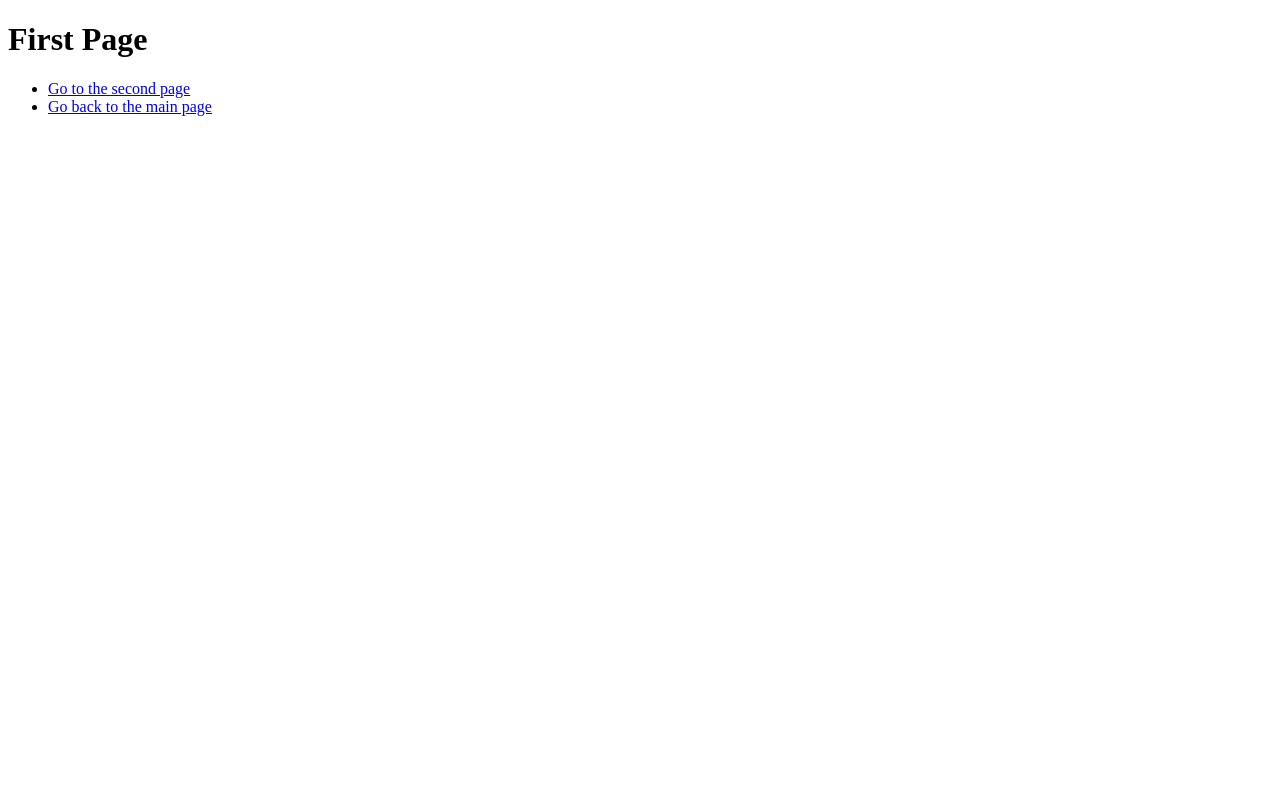
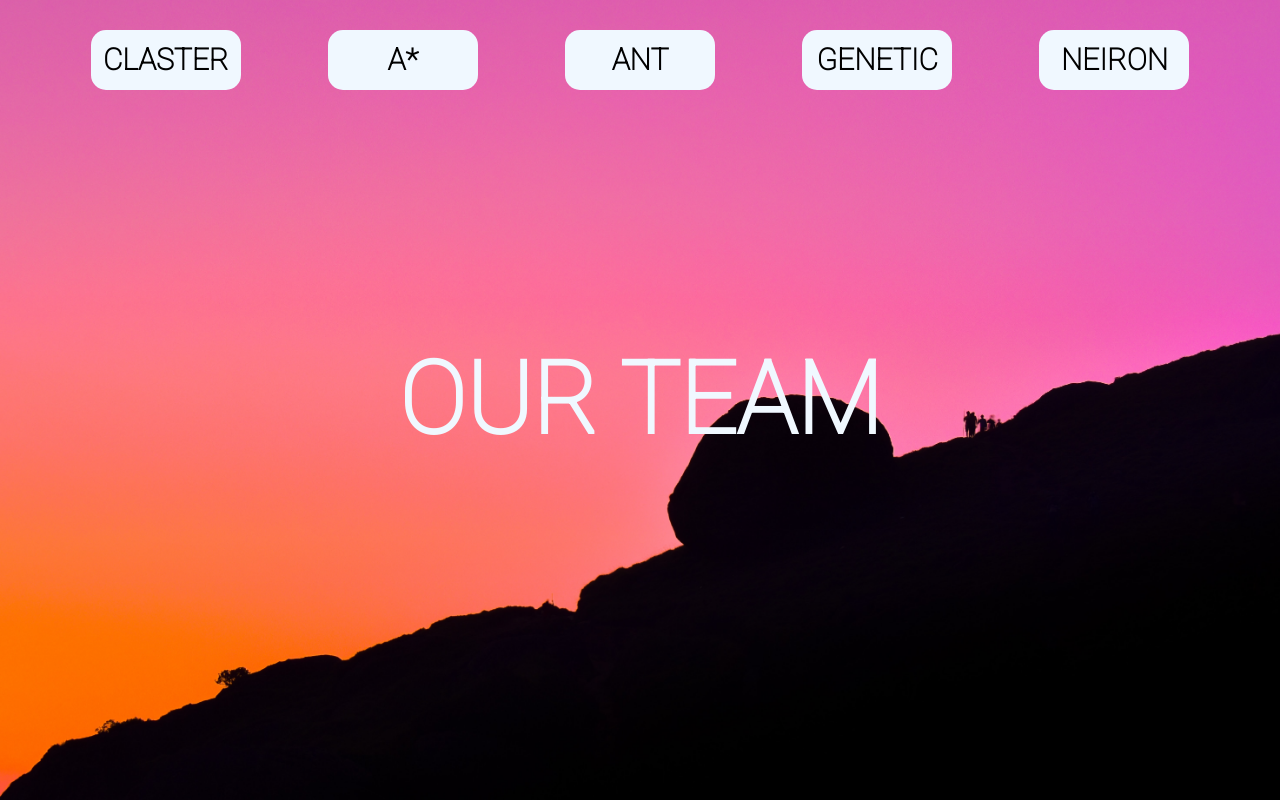
Before and after one commit to vitalSmirnov/6Module, a plain HTML site: page index.html in a window 1280 px wide. Drawn offline with Linux system fonts and the light colour scheme.

Commit message:
basepage

```diff
--- /dev/null
+++ b/css/index.css
@@ -0,0 +1,89 @@
+body{
+    font-family: 'Roboto', sans-serif;
+
+    font-size: 15px;
+    color: #333;
+    margin: 0px;
+    line-height: 1.6;
+}
+*{
+    box-sizing: border-box;
+}
+*:before
+*::after{
+    box-sizing: border-box;
+}
+.container{
+
+    width: 100%;
+    max-width: 1200px;
+    margin: 0 auto;
+
+}
+h1, h2, h3, h4, h5, h6{
+    margin: 0;
+}
+.intro{
+    display: flex;
+    flex-direction: column;
+    justify-content: center;
+
+    height: 100vh;
+    widows: 100%;
+    background: url("../img/intro.jpg") center no-repeat;
+    background-size: cover;
+}
+.intro_tittle{
+    font-size: 100px;
+    color: aliceblue;
+    font-weight: bolder;
+    text-transform: uppercase;
+    text-align: center;
+
+}
+
+.header{
+    padding-top: 30px;
+    position: absolute;
+    top: 0;
+    left: 0;
+    right: 0;
+    z-index: 1000;
+    width: 100%;
+}
+
+.header_logo{
+    font-size: 30px;
+    font-weight: bolder;
+    color: #000;
+}
+.header_inner{
+    display: flex;
+    justify-content:center;
+    align-items: center;
+}
+
+.nav{
+    text-transform: uppercase;
+    font-size: 30px;
+    font-weight: bold;
+}
+.nav_link{
+    display: inline-block;
+    vertical-align: top;
+    text-align: center;
+    width: 150px;
+    margin: 0 40px;
+    padding: 6px;
+    border-radius: 15px;
+    text-decoration: none;
+    color: black;
+    position: relative;
+    background-color: aliceblue;
+    transition: color 0.2s linear;
+}
+
+.nav_link:hover{
+    color:white;
+    background-color:coral;
+}
--- a/index.html
+++ b/index.html
@@ -1,15 +1,36 @@
 <!DOCTYPE html>
 
 <html>
+    <head>
+        <meta charset="UTF-8">
+        <link rel="stylesheet" href="css/index.css">
+        <link rel="preconnect" href="https://fonts.googleapis.com">
+        <link rel="preconnect" href="https://fonts.gstatic.com" crossorigin>
+        <link href="https://fonts.googleapis.com/css2?family=Roboto:ital,wght@0,100;1,500&display=swap" rel="stylesheet">
+
+        <title>Module 6</title>
+    </head>
+
     <body>
-        <h1>First Page</h1>
-        <ul>
-            <li>
-                <a href="link.html">Go to the second page</a>
-            </li>
-            <li>
-                <a href="index.html">Go back to the main page</a>
-            </li>
-        </ul>
+        <header class="header">
+            <div class="container">
+                <div class="header_inner">
+                    <nav class="nav">
+                        <a class="nav_link" href="#">Claster</a>
+                        <a class="nav_link" href="#">A*</a>
+                        <a class="nav_link" href="#">Ant</a>
+                        <a class="nav_link" href="#">Genetic</a>
+                        <a class="nav_link" href="#">Neiron</a>
+                    </nav>
+                </div>
+            </div>
+        </header>
+        <div class="intro">
+            <div class="container">
+                <h1 class="intro_tittle">Our Team</h1>
+            </div>
+        </div>
+
     </body>
+
 </html>
```
Also changed, not shown: link.html (deleted, +0 -19 lines), img/intro.jpg (added).
